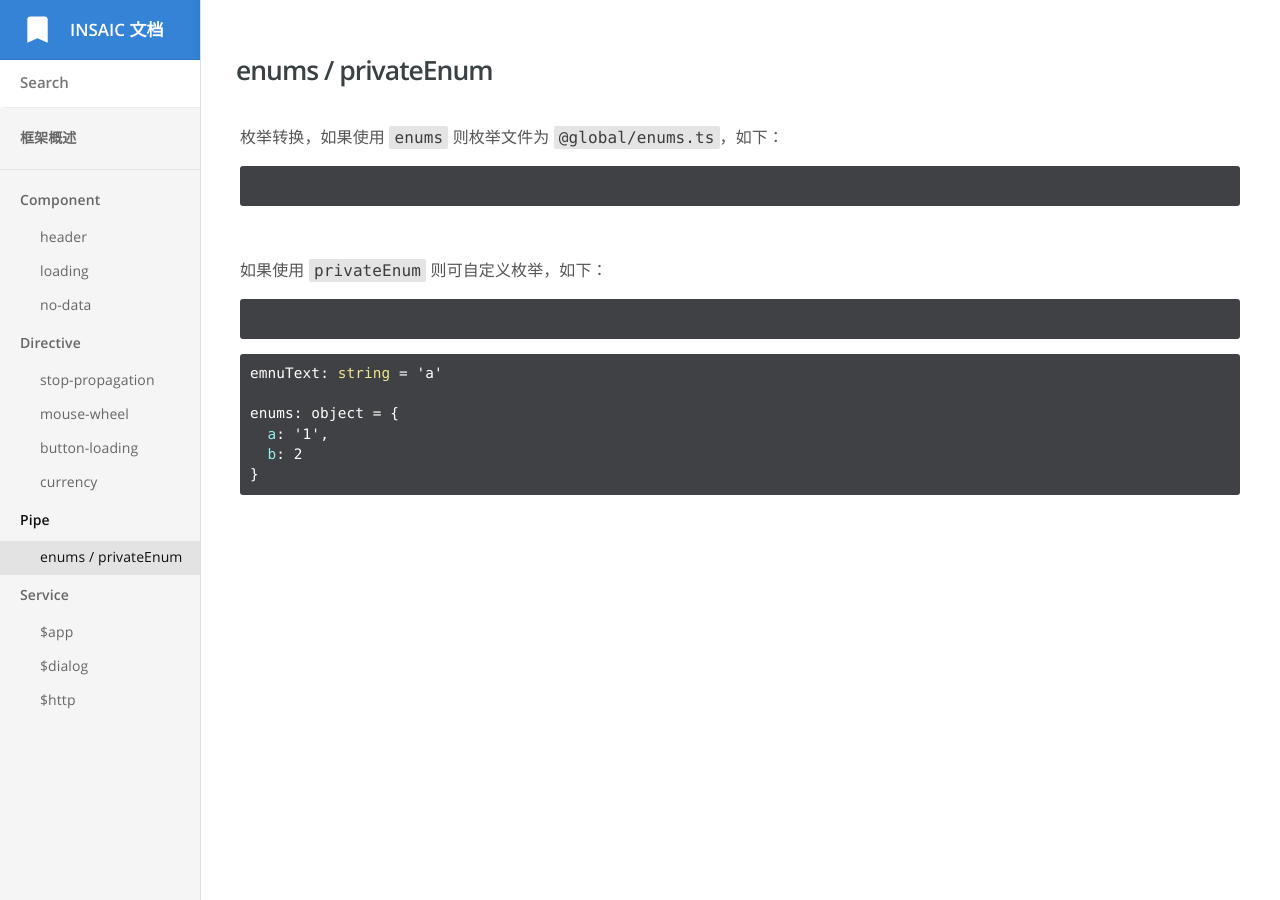
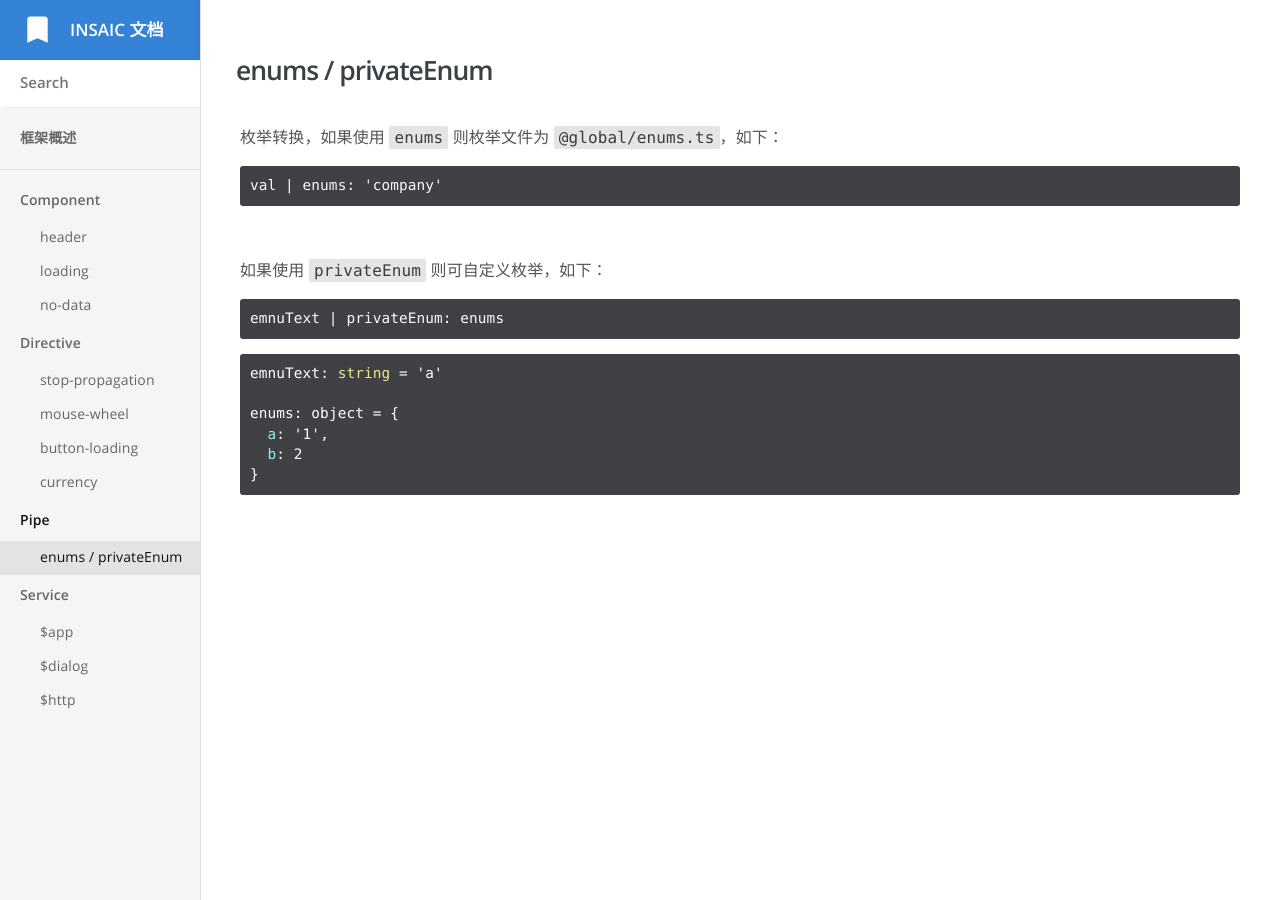
Before and after one commit to insaic/insaic.github.io, a Jekyll site: the page built from _docs/pipe/enums.md, in a window 1280 px wide. Built offline with Jekyll 4.4.1, drawn with Linux system fonts in a browser that asks for light colours.

Commit message:
Update enums.md

````diff
--- a/_docs/pipe/enums.md
+++ b/_docs/pipe/enums.md
@@ -6,16 +6,16 @@ order: 1
 
 枚举转换，如果使用 `enums` 则枚举文件为 `@global/enums.ts`，如下：
 
-```
-{{val}}
+```html
+val | enums: 'company'
 ```
 
 <br>
 
 如果使用 `privateEnum` 则可自定义枚举，如下：
 
-```
-{{emnuText | privateEnum: enums}}
+```html
+emnuText | privateEnum: enums
 ```
 
 ```typescript
````
